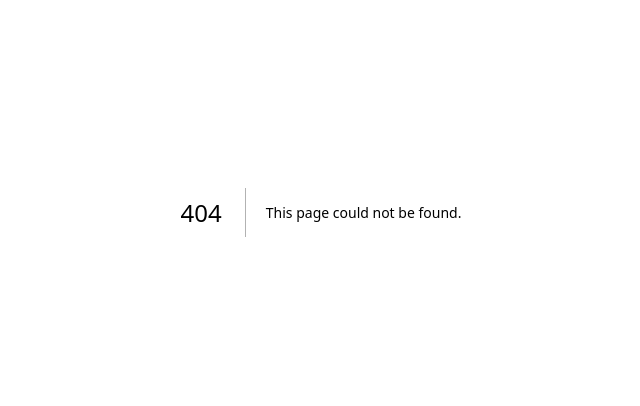
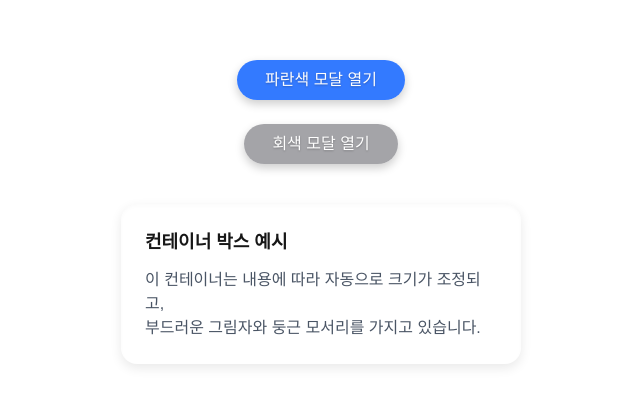
Before and after one commit to Impresser/impresser, a Next.js app in the folder frontend/: page /test in a window 1280 px wide. Before the commit this address had no page. Shown: the part 188-594 px from the top of the page, without its empty margins (319-959 px from the left). Built offline with nearby package versions, Linux system fonts and the light colour scheme.

Commit message:
[FE] 버튼, 컨테이너박스, 모달 컴포넌트 생성
* [FE] feat: 모달 컴포넌트 수정

* [FE] feat: layout 폴더 gitkeep 누락 추가

* [FE] faet: 버튼, 컨테이너, 모달 컴포넌트 구현 완료

* [FE] feat: 버튼, 컨테이너, 모달 컴포넌트 구현

```diff
--- /dev/null
+++ b/frontend/src/app/test/page.tsx
@@ -0,0 +1,46 @@
+"use client";
+
+import React, { useState } from "react";
+import Modal from "@/components/ui/Modal";
+import Button from "@/components/ui/Button";
+import ContainerBox from "@/components/ui/ContainerBox"; // ✅ 컨테이너 박스 import
+
+export default function ModalTestPage() {
+  const [open, setOpen] = useState(false);
+
+  return (
+    <div className="flex flex-col items-center justify-center h-screen gap-10">
+      {/* 🔹 버튼 섹션 */}
+      <div className="flex flex-col items-center gap-6">
+        <Button variant="blue" onClick={() => setOpen(true)}>
+          파란색 모달 열기
+        </Button>
+        <Button variant="gray" onClick={() => setOpen(true)}>
+          회색 모달 열기
+        </Button>
+      </div>
+
+      {/* 🔹 컨테이너 박스 예시 */}
+      <ContainerBox className="w-[400px]">
+        <h2 className="text-lg font-semibold mb-3">컨테이너 박스 예시</h2>
+        <p className="text-gray-600">
+          이 컨테이너는 내용에 따라 자동으로 크기가 조정되고,
+          <br /> 부드러운 그림자와 둥근 모서리를 가지고 있습니다.
+        </p>
+      </ContainerBox>
+
+      {/* 🔹 모달 */}
+      <Modal isOpen={open} onClose={() => setOpen(false)}>
+        <h2 className="text-xl font-semibold mb-4">모달 제목</h2>
+        <p className="text-gray-600 mb-6">
+          이 모달은 부드러운 그림자와 둥근 모서리를 가진 디자인입니다.
+        </p>
+        <div className="flex justify-end">
+          <Button variant="gray" onClick={() => setOpen(false)}>
+            닫기
+          </Button>
+        </div>
+      </Modal>
+    </div>
+  );
+}
--- /dev/null
+++ b/frontend/src/components/ui/Button.tsx
@@ -0,0 +1,53 @@
+"use client";
+
+import React from "react";
+
+interface ButtonProps {
+  children: React.ReactNode;
+  onClick?: () => void;
+  type?: "button" | "submit" | "reset";
+  variant?: "blue" | "gray"; // ✅ 색상 구분용 prop 추가
+}
+
+export default function Button({
+  children,
+  onClick,
+  type = "button",
+  variant = "blue", // ✅ 기본값: 파란색
+}: ButtonProps) {
+  const baseStyle = `
+    px-7 py-2
+    rounded-full
+    font-medium
+    text-white
+    backdrop-blur-md
+    shadow-[0_4px_10px_rgba(0,0,0,0.2)]
+    transition-all duration-200
+    focus:outline-none
+    [text-shadow:0_1px_2px_rgba(0,0,0,0.25)]
+    hover:scale-103
+    active:scale-95
+    cursor-pointer
+  `;
+
+  const colorStyles = {
+    blue: `
+      bg-[#0059FF]/80
+      hover:bg-[#0062CC]/90
+    `,
+    gray: `
+      bg-[#8E8E93]/80
+      hover:bg-[#7A7A7E]/90
+    `,
+  };
+
+  return (
+    <button
+      type={type}
+      onClick={onClick}
+      className={`${baseStyle} ${colorStyles[variant]}`}
+    >
+      {children}
+    </button>
+  );
+}
--- /dev/null
+++ b/frontend/src/components/ui/ContainerBox.tsx
@@ -0,0 +1,24 @@
+"use client";
+
+import React from "react";
+
+interface ContainerBoxProps {
+  children: React.ReactNode;
+  className?: string;
+}
+
+export default function ContainerBox({ children, className = "" }: ContainerBoxProps) {
+  return (
+    <div
+      className={`
+        bg-white
+        rounded-2xl
+        px-6 py-6
+        shadow-[0_4px_12px_rgba(0,0,0,0.09),inset_0_2px_4px_rgba(0,0,0,0.02)]
+        ${className}
+      `}
+    >
+      {children}
+    </div>
+  );
+}
--- /dev/null
+++ b/frontend/src/components/ui/Modal.tsx
@@ -0,0 +1,46 @@
+"use client";
+
+import React from "react";
+
+interface ModalProps {
+  children: React.ReactNode;
+  isOpen: boolean;
+  onClose: () => void;
+}
+
+export default function Modal({ children, isOpen, onClose }: ModalProps) {
+  if (!isOpen) return null;
+
+  return (
+    <div
+      className="
+        fixed inset-0
+        flex items-center justify-center
+        backdrop-blur-md
+        z-50
+      "
+      onClick={onClose}
+    >
+      <div
+        className="
+          relative
+          bg-white
+          backdrop-blur-xl
+          rounded-xl
+          shadow-[0_12px_15px_rgba(0,0,0,0.15),0_4px_10px_rgba(0,0,0,0.1),inset_2px_2px_6px_rgba(255,255,255,0.6),inset_-2px_-2px_25px_rgba(0,0,0,0.05)]
+          p-8
+          w-[500px] max-w-[90%]
+          transition-all duration-300
+          max-h-[80vh] overflow-auto
+          before:absolute before:inset-0
+          before:rounded-xl
+          before:bg-linear-to-br before:from-transparent before:to-white/40
+          before:pointer-events-none
+        "
+        onClick={(e) => e.stopPropagation()}
+      >
+        {children}
+      </div>
+    </div>
+  );
+}
```
Also changed, not shown: 1 other file (tests, documents, lock files or other folders).
